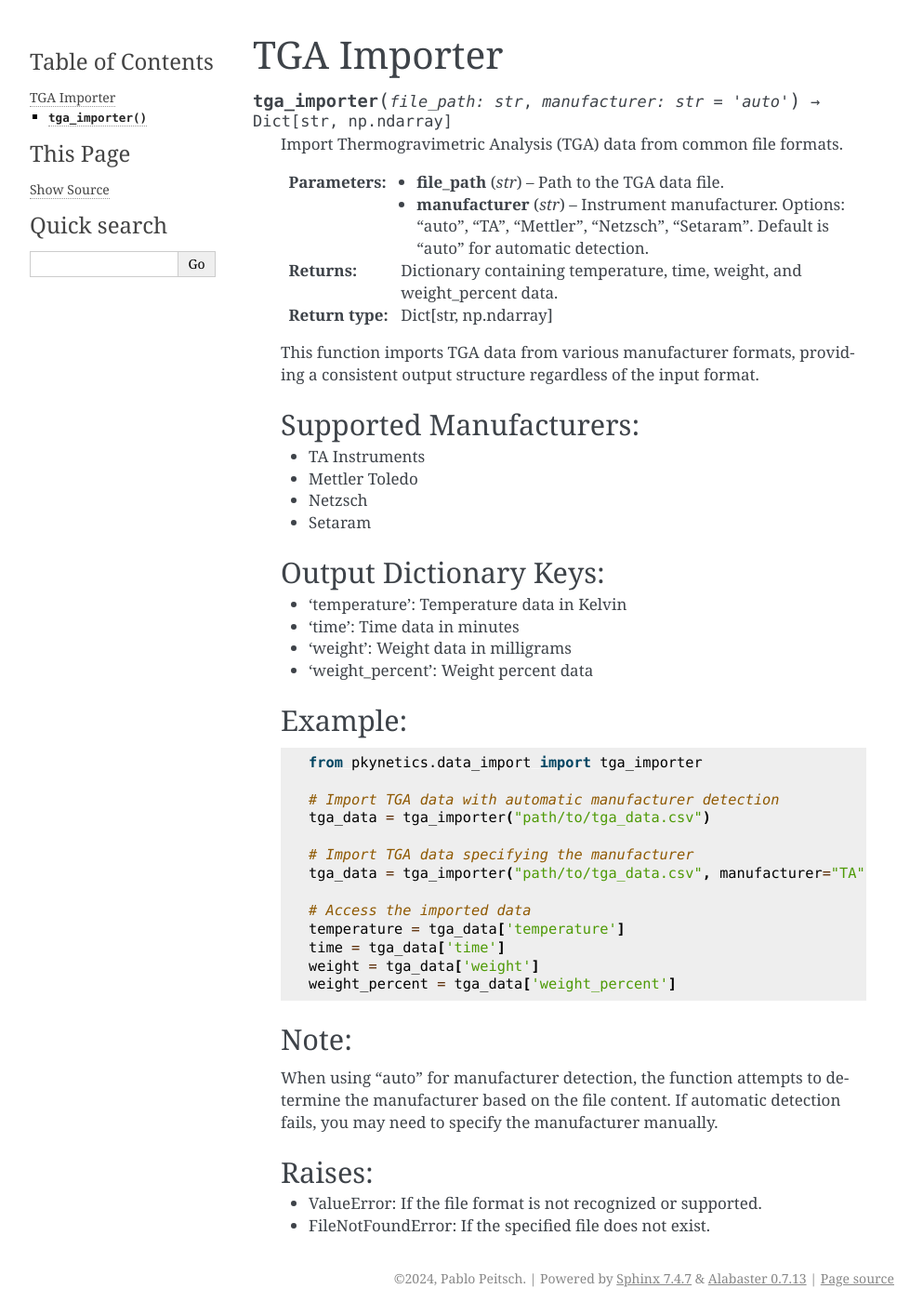
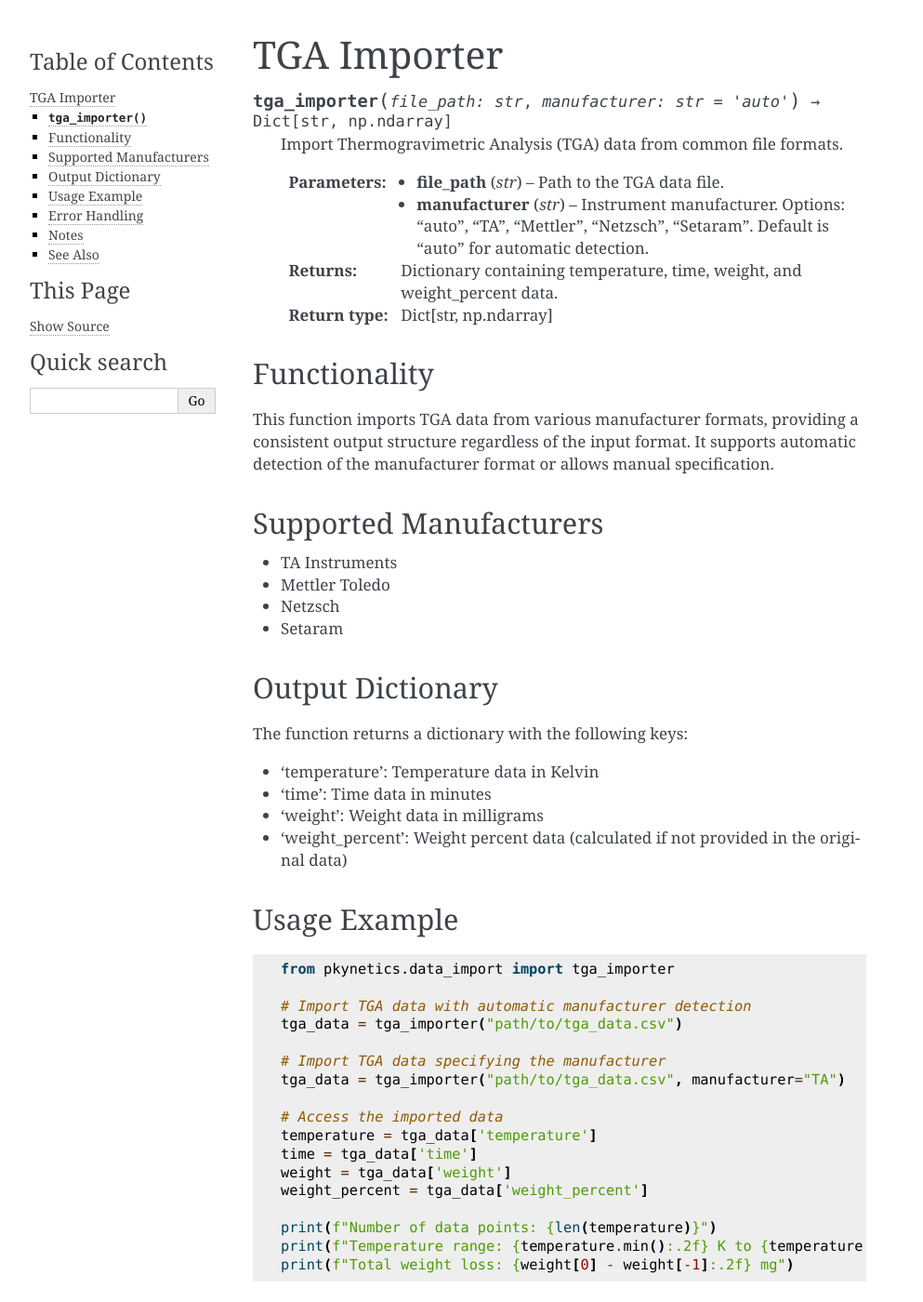
Before and after one commit to PPeitsch/pkynetics, a Sphinx documentation site: the page built from docs/modules/data_import/tga_importer.rst, in a window 1280 px wide and 1400 px high. Shown: the whole window at 93% size, without its empty margins (148-1141 px from the left). Built offline with Sphinx 7.4.7, drawn with Linux system fonts in a browser that asks for light colours; pages that are not in the unit, such as notebooks, are missing from menus; some of the changed text lies outside the part shown.

Commit message:
improved docs data import module

```diff
--- a/docs/modules/data_import/tga_importer.rst
+++ b/docs/modules/data_import/tga_importer.rst
@@ -12,45 +12,67 @@ TGA Importer
    :return: Dictionary containing temperature, time, weight, and weight_percent data.
    :rtype: Dict[str, np.ndarray]
 
-   This function imports TGA data from various manufacturer formats, providing a consistent output structure regardless of the input format.
+Functionality
+-------------
 
-   Supported Manufacturers:
-   ------------------------
-   - TA Instruments
-   - Mettler Toledo
-   - Netzsch
-   - Setaram
+This function imports TGA data from various manufacturer formats, providing a consistent output structure regardless of the input format. It supports automatic detection of the manufacturer format or allows manual specification.
 
-   Output Dictionary Keys:
-   -----------------------
-   - 'temperature': Temperature data in Kelvin
-   - 'time': Time data in minutes
-   - 'weight': Weight data in milligrams
-   - 'weight_percent': Weight percent data
+Supported Manufacturers
+-----------------------
 
-   Example:
-   --------
-   .. code-block:: python
+- TA Instruments
+- Mettler Toledo
+- Netzsch
+- Setaram
 
-      from pkynetics.data_import import tga_importer
+Output Dictionary
+-----------------
 
-      # Import TGA data with automatic manufacturer detection
-      tga_data = tga_importer("path/to/tga_data.csv")
+The function returns a dictionary with the following keys:
 
-      # Import TGA data specifying the manufacturer
-      tga_data = tga_importer("path/to/tga_data.csv", manufacturer="TA")
+- 'temperature': Temperature data in Kelvin
+- 'time': Time data in minutes
+- 'weight': Weight data in milligrams
+- 'weight_percent': Weight percent data (calculated if not provided in the original data)
 
-      # Access the imported data
-      temperature = tga_data['temperature']
-      time = tga_data['time']
-      weight = tga_data['weight']
-      weight_percent = tga_data['weight_percent']
+Usage Example
+-------------
 
-   Note:
-   -----
-   When using "auto" for manufacturer detection, the function attempts to determine the manufacturer based on the file content. If automatic detection fails, you may need to specify the manufacturer manually.
+.. code-block:: python
 
-   Raises:
-   -------
-   - ValueError: If the file format is not recognized or supported.
-   - FileNotFoundError: If the specified file does not exist.
+   from pkynetics.data_import import tga_importer
+
+   # Import TGA data with automatic manufacturer detection
+   tga_data = tga_importer("path/to/tga_data.csv")
+
+   # Import TGA data specifying the manufacturer
+   tga_data = tga_importer("path/to/tga_data.csv", manufacturer="TA")
+
+   # Access the imported data
+   temperature = tga_data['temperature']
+   time = tga_data['time']
+   weight = tga_data['weight']
+   weight_percent = tga_data['weight_percent']
+
+   print(f"Number of data points: {len(temperature)}")
+   print(f"Temperature range: {temperature.min():.2f} K to {temperature.max():.2f} K")
+   print(f"Total weight loss: {weight[0] - weight[-1]:.2f} mg")
+
+Error Handling
+--------------
+
+- Raises `ValueError` if the file format is not recognized or supported.
+- Raises `FileNotFoundError` if the specified file does not exist.
+
+Notes
+-----
+
+- When using "auto" for manufacturer detection, the function attempts to determine the manufacturer based on the file content. If automatic detection fails, you may need to specify the manufacturer manually.
+- The function automatically converts temperature to Kelvin if the original data is in Celsius.
+- Weight percent is calculated if not provided in the original data, using the initial weight as 100%.
+
+See Also
+--------
+
+- :func:`dsc_importer`: For importing Differential Scanning Calorimetry (DSC) data
+- :class:`CustomImporter`: For handling custom data formats
```
Also changed, not shown: docs/modules/data_import/custom_importer.rst (+35 -14 lines), docs/modules/data_import/dsc_importer.rst (+59 -33 lines), docs/modules/data_import/index.rst (+53 -10 lines).
